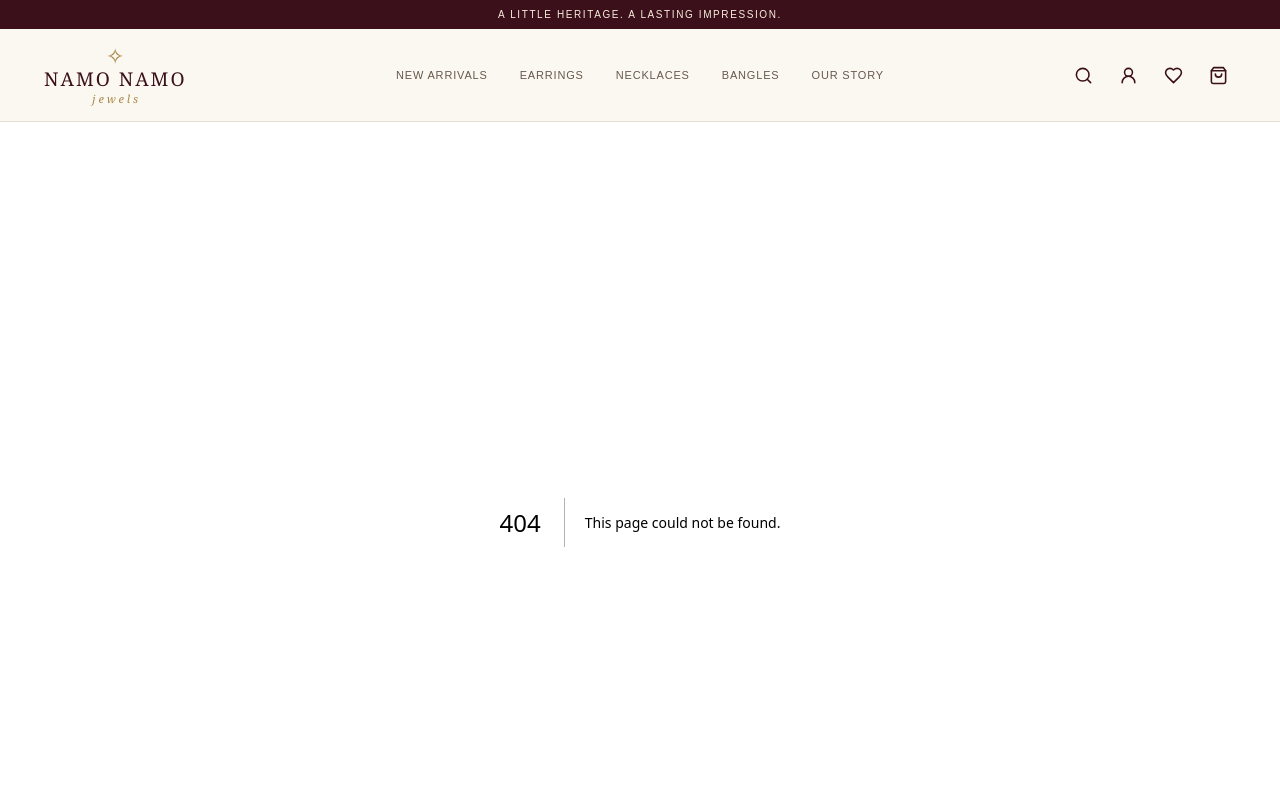
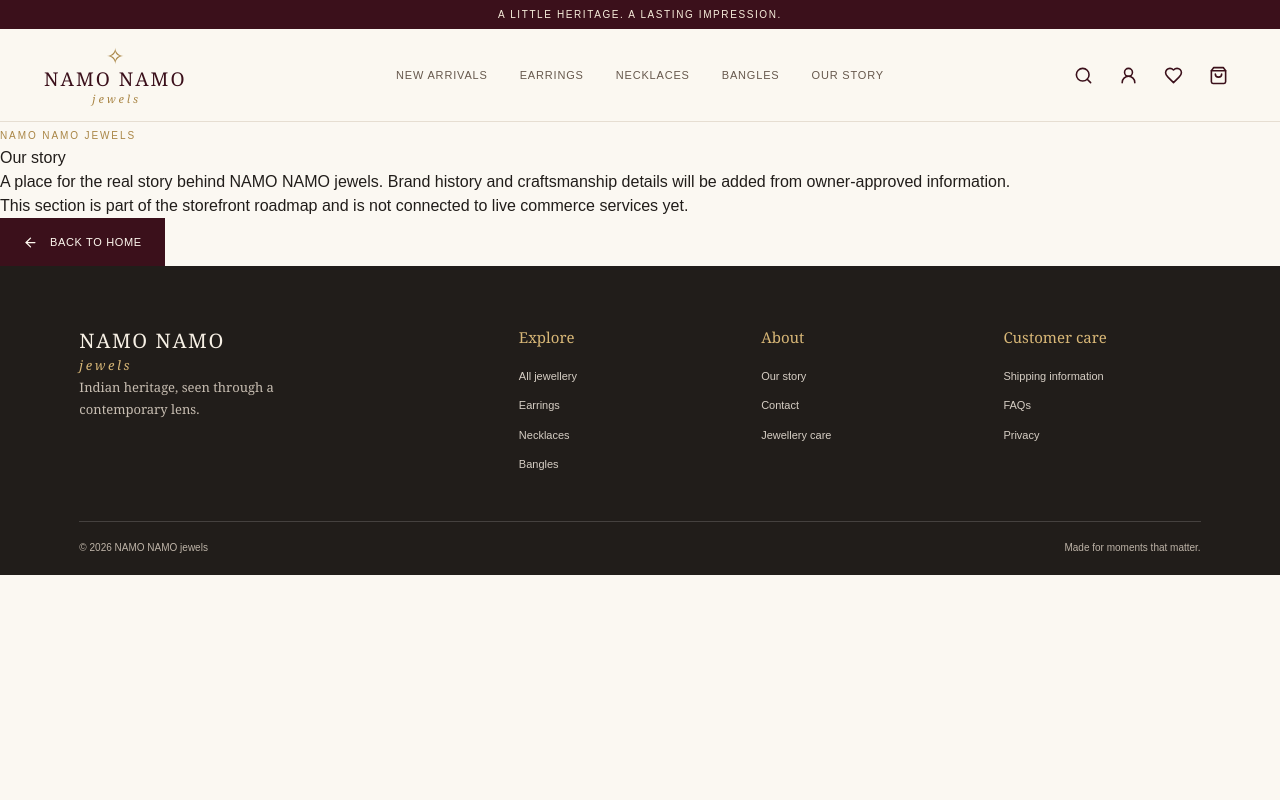
Before and after one commit to garvgola/luxury-traditional-jewelry-store, a Next.js app: page /about in a window 1280 px wide. Before the commit this address had no page. Shown: the top 800 px of the page. Built offline with nearby package versions, Linux system fonts and the light colour scheme.

Commit message:
Add storefront route: src/app/about/page.tsx

```diff
--- /dev/null
+++ b/src/app/about/page.tsx
@@ -0,0 +1,4 @@
+import { ComingSoon } from "@/components/coming-soon";
+export default function AboutPage() {
+  return <ComingSoon title="Our story" description="A place for the real story behind NAMO NAMO jewels. Brand history and craftsmanship details will be added from owner-approved information." />;
+}
```
